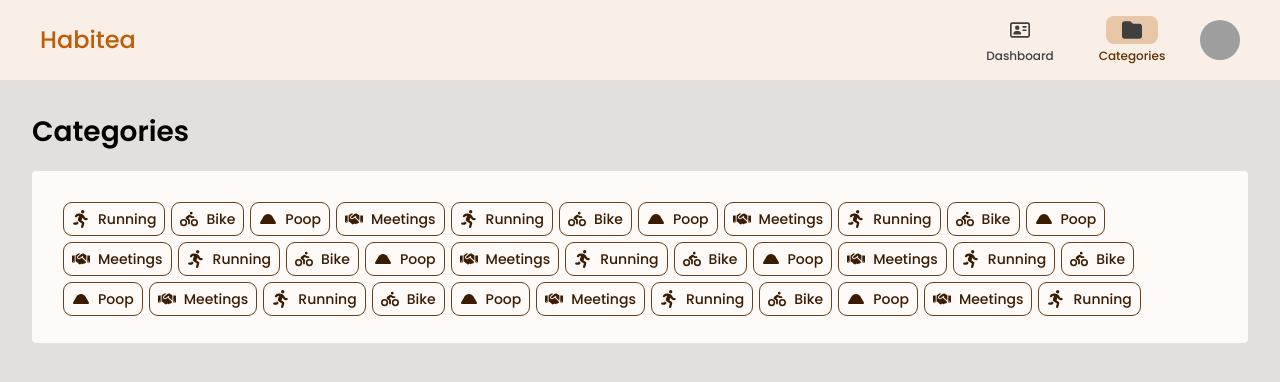
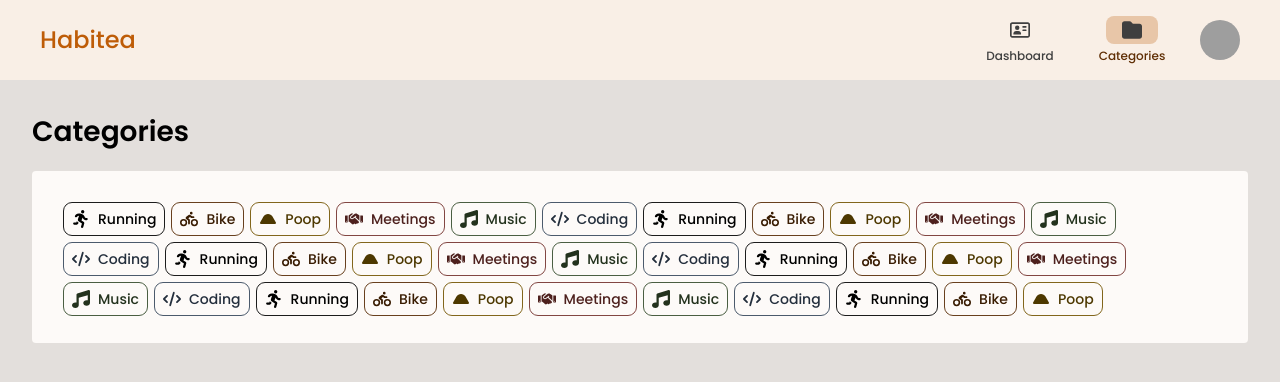
Before and after one commit to habiteam/habitea, a Next.js app: page /app/categories in a window 1280 px wide. Shown: the top 382 px of the page. Built offline with nearby package versions, Linux system fonts and the light colour scheme; grey boxes are pictures that could not be loaded.

Commit message:
feat: chip test

```diff
--- a/components/CategoriesLayout/CategoriesLayout.tsx
+++ b/components/CategoriesLayout/CategoriesLayout.tsx
@@ -1,6 +1,8 @@
 import {
+  faCode,
   faHandshake,
   faMound,
+  faMusic,
   faPersonBiking,
   faPersonRunning,
   faPlus,
@@ -20,10 +22,12 @@ export default function CategoriesLayout(props: AppLayoutProps) {
   for (let i = 0; i < 10; i += 1) {
     chips.push(
       <>
-        <Chip text="Running" icon={faPersonRunning} color="primary"></Chip>
+        <Chip text="Running" icon={faPersonRunning} color="default"></Chip>
         <Chip text="Bike" icon={faPersonBiking} color="primary"></Chip>
-        <Chip text="Poop" icon={faMound} color="primary"></Chip>
-        <Chip text="Meetings" icon={faHandshake} color="primary"></Chip>
+        <Chip text="Poop" icon={faMound} color="warning"></Chip>
+        <Chip text="Meetings" icon={faHandshake} color="danger"></Chip>
+        <Chip text="Music" icon={faMusic} color="success"></Chip>
+        <Chip text="Coding" icon={faCode} color="info"></Chip>
       </>,
     );
   }
```
